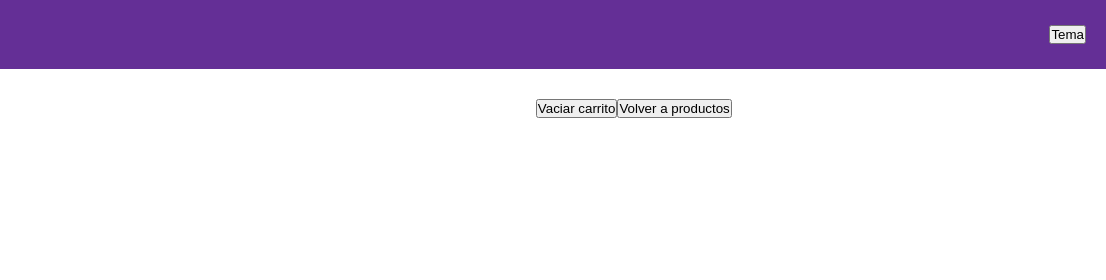
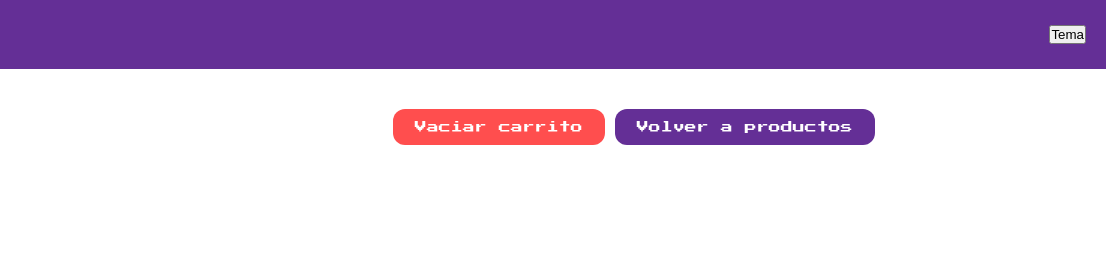
Before and after one commit to canndec/grupo07Progra3Integrador25Cuatri2_front, a plain HTML site: page carrito.html in a window 1280 px wide. Shown: the top 280 px of the page, 174-1280 px from the left. Drawn offline with Linux system fonts and the light colour scheme.

Commit message:
estilado de carrito

```diff
--- a/css/carrito.css
+++ b/css/carrito.css
@@ -34,3 +34,41 @@
     margin-top: 20px;
     font-weight: bold;
 }
+/* botones principales */
+#vaciarCarrito,
+.volverProductos,
+main button {
+    background-color: var(--violetaPrincipal);
+    color: white;
+    border: none;
+    padding: 12px 22px;
+    margin: 10px 5px;
+    border-radius: 12px;
+    cursor: pointer;
+    font-family: "Press Start 2P", cursive;
+    font-size: 12px;
+    transition: background-color .2s, transform .1s;
+}
+
+/* hover */
+#vaciarCarrito:hover,
+main button:hover {
+    background-color: var(--violetaClaro);
+    transform: translateY(-2px);
+}
+
+/* active */
+#vaciarCarrito:active,
+main button:active {
+    background-color: var(--violetaOscuro);
+    transform: scale(0.95);
+}
+
+/* botón de vacío en rojo */
+#vaciarCarrito {
+    background-color: rgb(255, 78, 78);
+}
+
+#vaciarCarrito:hover {
+    background-color: rgb(240, 40, 40);
+}
```
